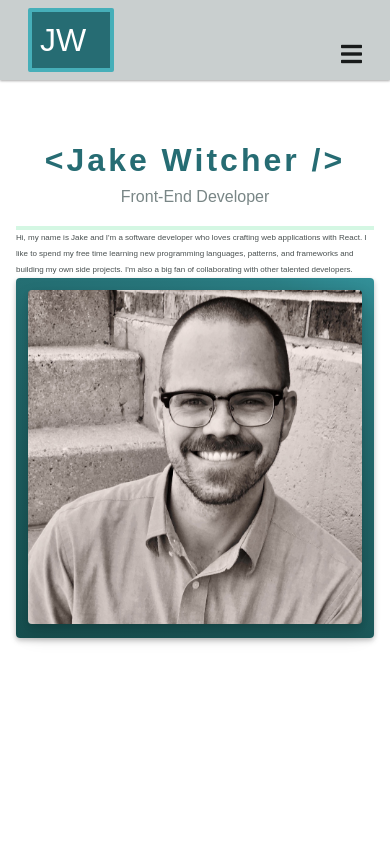
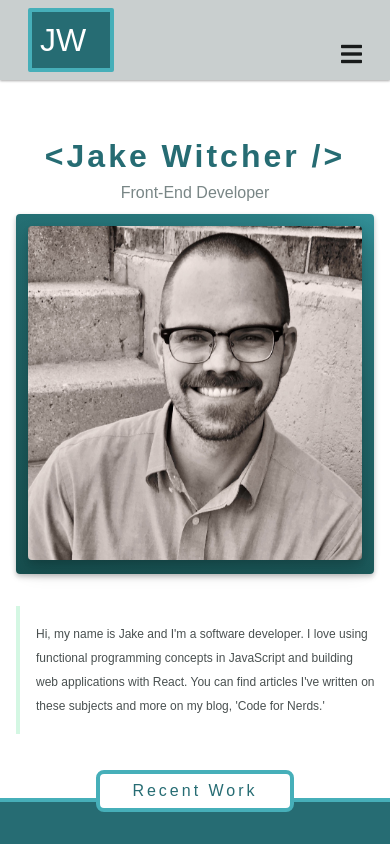
Before and after one commit to jakewitcher/React_Portfolio, a React (Create React App) app: page / in a window 390 px wide. Shown: the top 844 px of the page. Built offline with nearby package versions, Linux system fonts and the light colour scheme; no server answers; a web font is replaced by a local one.

Commit message:
finish mobile styling for home page

```diff
--- a/src/components/Home.tsx
+++ b/src/components/Home.tsx
@@ -5,7 +5,7 @@ import Title from "./Title";
 
 const Home = () => {
   const subText =
-    "Hi, my name is Jake and I'm a software developer who loves crafting web applications with React. I like to spend my free time learning new programming languages, patterns, and frameworks and building my own side projects. I'm also a big fan of collaborating with other talented developers.";
+    "Hi, my name is Jake and I'm a software developer. I love using functional programming concepts in JavaScript and building web applications with React. You can find articles I've written on these subjects and more on my blog, 'Code for Nerds.'";
   return (
     <div className="home">
       <div className="home__text-container">
@@ -14,13 +14,14 @@ const Home = () => {
           parentComponent="home"
           subTitle="Front-End Developer"
         />
-        <Text subText={subText} parentComponent="home" />
+        <Text subText={subText} parentComponent="home" mobile="" />
       </div>
       <Image
         src="/images/headshot.jpg"
         alt="Headshot of Jake Witcher"
         parentComponent="home"
       />
+      <Text subText={subText} parentComponent="home" mobile="--mobile" />
     </div>
   );
 };
--- a/src/components/Text.tsx
+++ b/src/components/Text.tsx
@@ -3,12 +3,13 @@ import * as React from "react";
 interface ITextProps {
   subText: string;
   parentComponent: string;
+  mobile: string;
 }
 
 const Text = (props: ITextProps) => {
-  const { subText, parentComponent: component } = props;
+  const { subText, parentComponent: component, mobile } = props;
   return (
-    <div className={`${component}__text-box`}>
+    <div className={`${component}__text-box${mobile}`}>
       <p className={`${component}__text`}>{subText}</p>
     </div>
   );
--- a/src/styles/base/_settings.scss
+++ b/src/styles/base/_settings.scss
@@ -77,7 +77,7 @@ $radius-2: 0.4rem;
 // =========================================================
 // screen sizes
 // =========================================================
-$breakpoint-1: 57.6rem;
+$breakpoint-1: 47.6rem;
 $breakpoint-2: 76.8rem;
 $breakpoint-3: 99.2rem;
 $breakpoint-4: 120rem;
--- a/src/styles/components/_home.scss
+++ b/src/styles/components/_home.scss
@@ -2,11 +2,15 @@
   display: flex;
   flex-direction: column;
   justify-content: space-around;
-  margin: $size-10 auto $size-12 auto;
+  margin: $size-10 auto $size-8 auto;
   max-width: 100rem;
   padding: 0 $size-4;
+  @media (min-width: $breakpoint-1) {
+    margin: $size-10 25% $size-9 25%;
+  }
   @media (min-width: $breakpoint-2) {
     flex-direction: row;
+    margin: $size-10 auto $size-12 auto;
   }
 }
 
@@ -15,7 +19,7 @@
   display: flex;
   flex-direction: column;
   justify-content: center;
-  margin-top: $size-4;
+  margin-top: $size-3;
   @media (min-width: $breakpoint-2) {
     margin: 0;
     margin-left: -$size-9;
@@ -31,7 +35,13 @@
   letter-spacing: 0.3rem;
   line-height: 1;
   margin: 0;
-  @media (min-width: $breakpoint-2) {
+  @media (min-width: $breakpoint-1) {
+    font-size: $size-6;
+  }
+  @media (min-width: $breakpoint-2 - 13) {
+    font-size: $size-7;
+  }
+  @media (min-width: $breakpoint-3) {
     font-size: 7.2rem;
   }
 }
@@ -42,7 +52,13 @@
   font-size: $size-4;
   font-weight: 300;
   margin: $size-3 0;
-  @media (min-width: $breakpoint-2) {
+  @media (min-width: $breakpoint-1) {
+    font-size: 1.8rem;
+  }
+  @media (min-width: $breakpoint-2 - 13) {
+    font-size: $size-5;
+  }
+  @media (min-width: $breakpoint-3) {
     font-size: $size-6;
   }
 }
@@ -54,24 +70,32 @@
 }
 
 .home__text-box {
-  border-top: $size-1 solid $secondary-2;
-  margin-top: $size-2;
+  border-left: $size-1 solid $secondary-2;
+  margin-top: $size-6;
+  padding: $size-5 $size-4;
+  width: $size-14;
+  @media (max-width: $breakpoint-2 - 1) {
+    display: none;
+  }
+}
+
+.home__text-box--mobile {
+  border-left: $size-1 solid $secondary-2;
+  margin-top: $size-6;
+  padding: $size-2;
   width: 100%;
   @media (min-width: $breakpoint-2) {
-    border: none;
-    border-left: $size-1 solid $secondary-2;
-    margin-top: $size-6;
-    padding: $size-5 $size-4;
-    width: $size-14;
+    display: none;
   }
 }
 
 .home__text {
   color: $gray-7;
   font-family: $text;
-  font-size: $size-2;
+  font-size: $size-3;
   line-height: 2;
   margin: 0;
+  padding: $size-2;
   @media (min-width: $breakpoint-2) {
     font-size: $size-4;
   }
```
